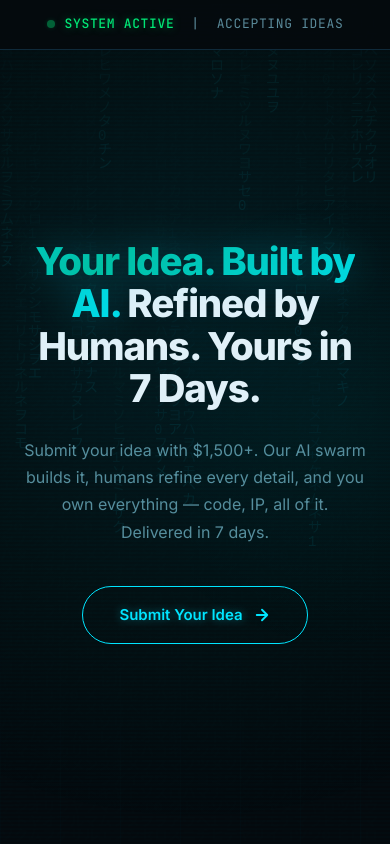
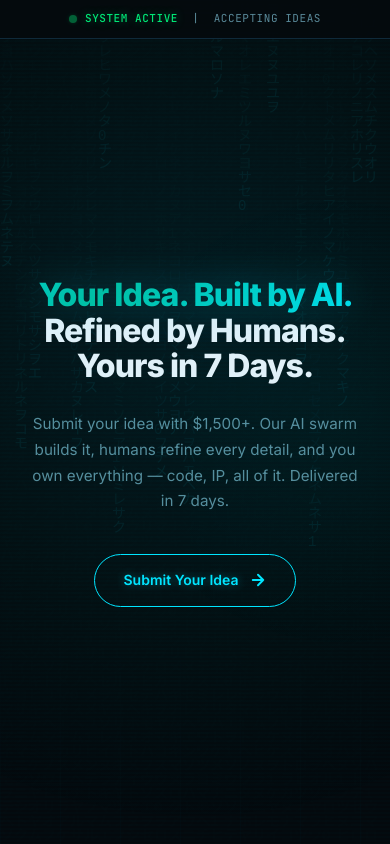
Before and after one commit to blackthreadai/unnamed, a plain HTML site: page index.html in a window 390 px wide. Shown: the top 844 px of the page. Drawn offline with Linux system fonts and the light colour scheme.

Commit message:
Fix mobile responsiveness: status bar centering, breakpoints for Android/Samsung

```diff
--- a/index.html
+++ b/index.html
@@ -76,7 +76,7 @@ body::after {
   0%, 100% { opacity: 1; box-shadow: 0 0 8px rgba(0,230,118,0.4), 0 0 20px rgba(0,230,118,0.4); }
   50% { opacity: 0.4; box-shadow: 0 0 4px rgba(0,230,118,0.4); }
 }
-.status-bar span { color: var(--text-muted); text-transform: uppercase; }
+.status-bar span { color: var(--text-muted); text-transform: uppercase; text-align: center; white-space: nowrap; }
 .status-bar span strong { color: #00e676; font-weight: 500; text-shadow: 0 0 10px rgba(0,230,118,0.4); }
 
 /* HERO */
@@ -395,10 +395,29 @@ body::after {
   100% { transform: translateY(-10vh); opacity: 0; }
 }
 
-@media (max-width: 600px) {
-  .step { grid-template-columns: 1fr; gap: 12px; }
+@media (max-width: 768px) {
+  .status-bar {
+    padding: 10px 16px;
+    font-size: 11px;
+    gap: 8px;
+    flex-wrap: wrap;
+    text-align: center;
+  }
+  .hero { padding: 100px 20px 60px; }
+  .hero h1 { font-size: 2rem; }
+  .hero p { font-size: 0.95rem; padding: 0 8px; }
+  .protocol { padding: 60px 16px; }
+  .protocol h2 { font-size: 1.5rem; margin-bottom: 40px; }
+  .step { grid-template-columns: 1fr; gap: 12px; padding: 24px; }
   .step-number { font-size: 24px; }
+  .submit-section { padding: 60px 16px 80px; }
   .form-card { padding: 24px; }
+  .hero-cta { padding: 14px 28px; font-size: 14px; }
+}
+
+@media (max-width: 380px) {
+  .status-bar { font-size: 10px; padding: 8px 12px; }
+  .hero h1 { font-size: 1.7rem; }
 }
 </style>
 </head>
```
